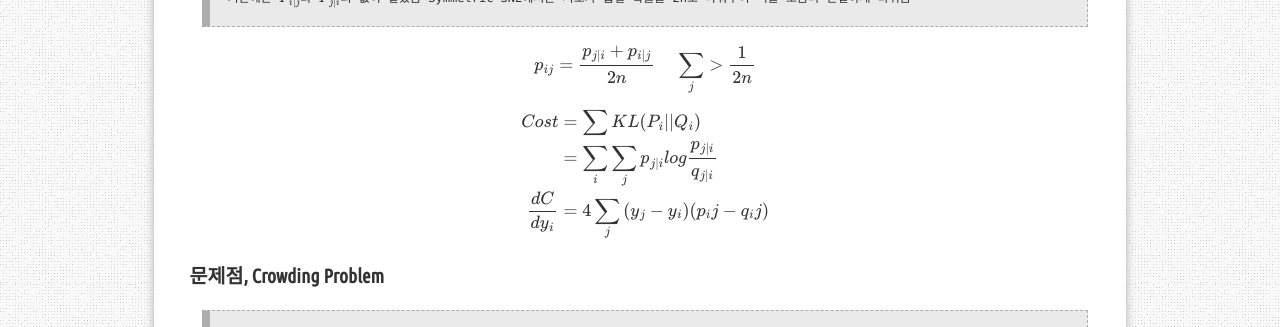
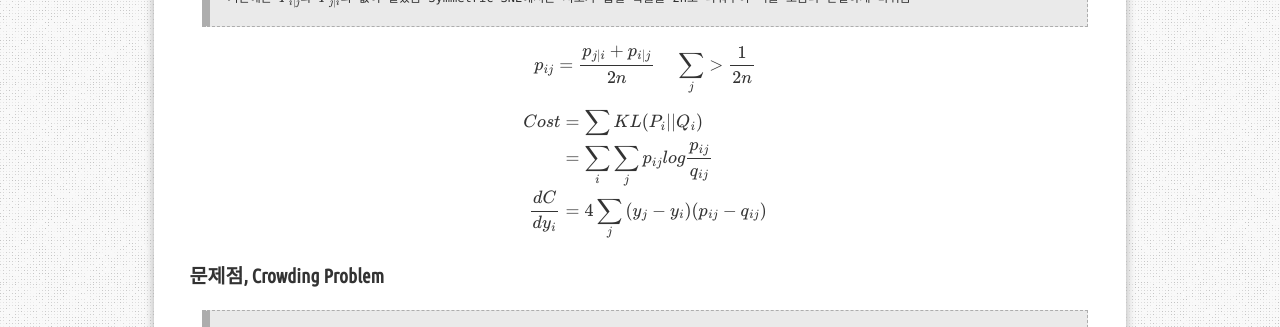
Before and after one commit to aristohyun/aristohyun.github.io, a Jekyll site: the page built from _posts/2021-07-26-T-SNE.md, in a window 1280 px wide and 900 px high, scrolled down 2166 px. Shown: the part 150-477 px from the top of the window. Built offline with Jekyll 4.4.1, drawn with Linux system fonts in a browser that asks for light colours; formulas are drawn with MathJax 3; comment, search, counter and statistics services are not loaded.

Commit message:
Update 2021-07-26-T-SNE.md

```diff
--- a/_posts/2021-07-26-T-SNE.md
+++ b/_posts/2021-07-26-T-SNE.md
@@ -87,8 +87,8 @@ p_ {ij} = \frac {p_ {j|i} + p_ {i|j}}{2n} \;\;\;\;  \sum \limits_ {j}^{} > \frac
 @
 \begin{align\*}
 Cost &= \sum {KL(P_ i || Q_ i)} \\\
-&= \sum \limits_ {i}^{} \sum \limits_ {j}^{} {p_ {j|i} log \frac {p_ {j|i}}{q_ {j|i}} }  \\\
-\frac {d C}{d y_ i} &= 4 \sum \limits_ {j}^{} {(y_ j - y_ i)(p_ ij - q_ ij)}
+&= \sum \limits_ {i}^{} \sum \limits_ {j}^{} {p_ {ij} log \frac {p_ {ij}}{q_ {ij}} }  \\\
+\frac {d C}{d y_ i} &= 4 \sum \limits_ {j}^{} {(y_ j - y_ i)(p_ {ij} - q_ {ij})}
 \end{align\*}
 @
 
```
